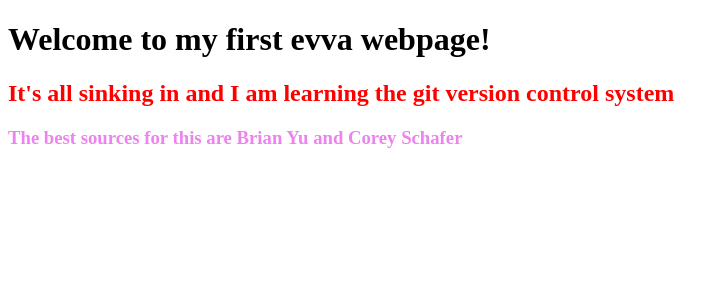
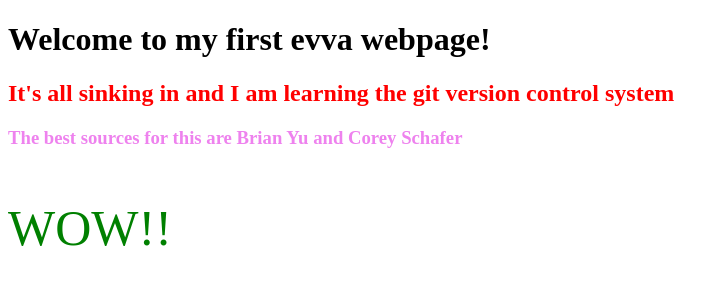
Before and after one commit to craftygabby/webpage.html, a plain HTML site: page index.html in a window 1280 px wide. Shown: the whole page, without its empty margins (0-728 px from the left). Drawn offline with Linux system fonts and the light colour scheme.

Commit message:
Added green paragraph

```diff
--- a/index.html
+++ b/index.html
@@ -11,5 +11,6 @@
     <h1>Welcome to my first evva webpage!</h1>
     <h2 style="color:red;">It's all sinking in and I am learning the git version control system</h2>
     <h3 style="color:violet;">The best sources for this are Brian Yu and Corey Schafer</h3>
+    <p style="font-size:50px;color:green;">WOW!!</p>
 </body>
 </html>
```
